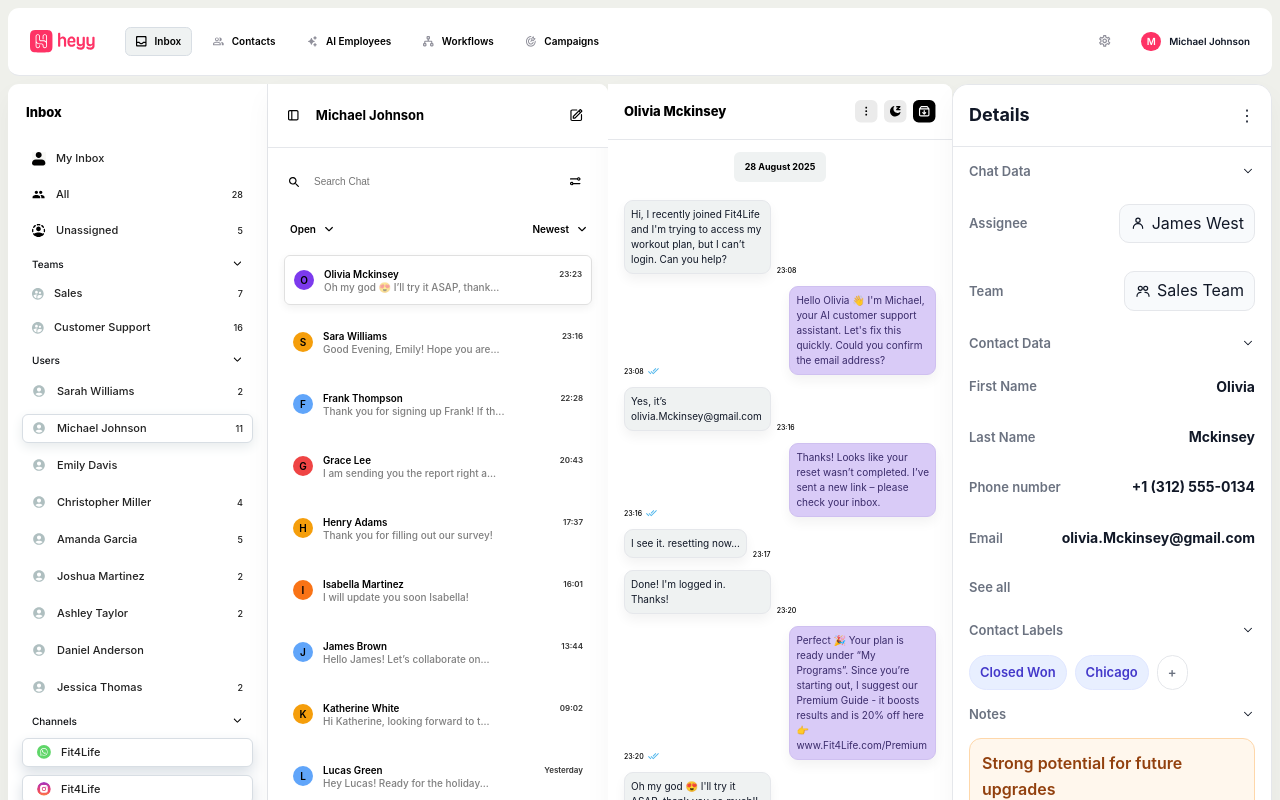
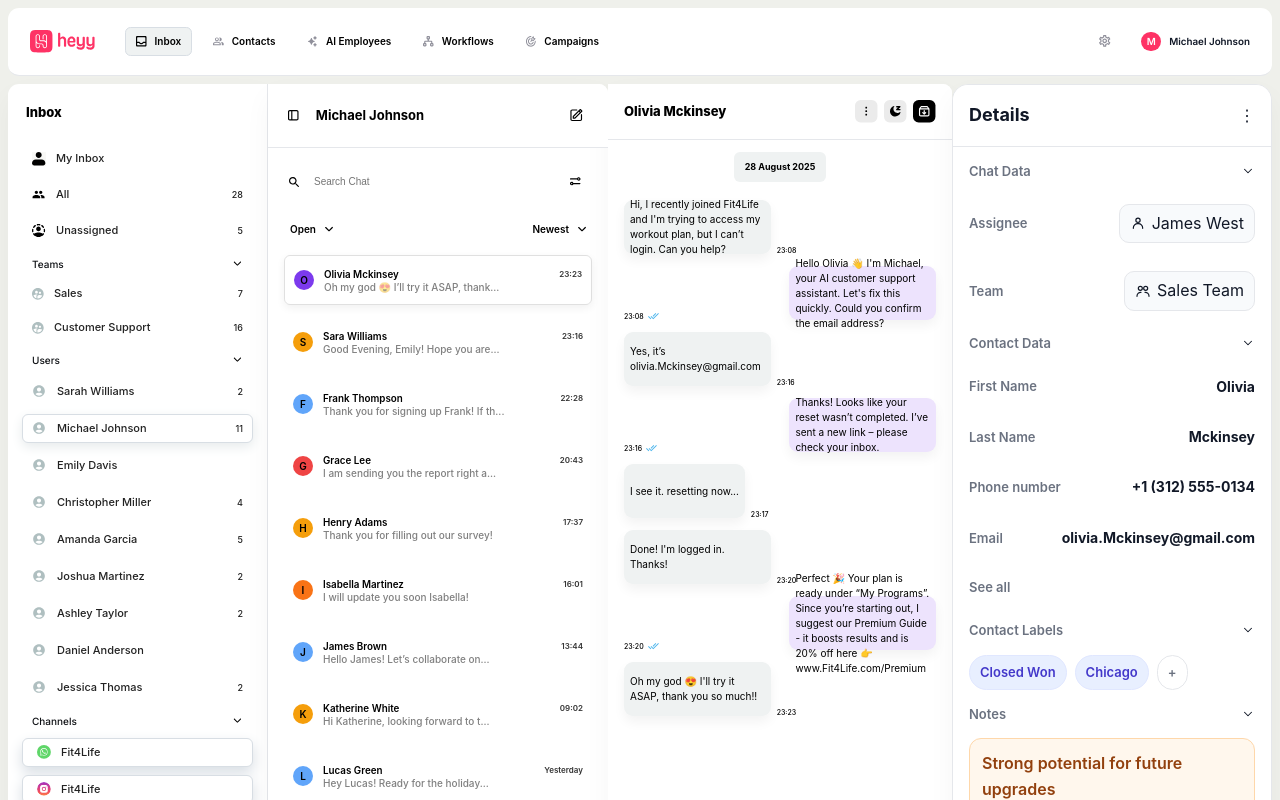
Before and after one commit to VeraIkhalo/Frontend-test, a React (Vite) app: page / in a window 1280 px wide. Shown: the top 800 px of the page. Built offline with nearby package versions, Linux system fonts and the light colour scheme.

Commit message:
Enhance MessageBubble styling in ChatWindow component: unified background color for outgoing and system messages, set text color to black, and added height and flexbox layout for improved alignment.

```diff
--- a/src/components/ChatWindow.tsx
+++ b/src/components/ChatWindow.tsx
@@ -169,15 +169,14 @@ const MessageBubble = styled.div<{ $variant: 'incoming' | 'outgoing' | 'system'
   line-height: 1.5;
   position: relative;
   background: ${({ $variant }) =>
-    $variant === 'outgoing' ? '#d9cbf7' : $variant === 'system' ? '#EDE3FD' : '#EFF2F2'};
-  border: 1px solid
-    ${({ $variant }) =>
-    $variant === 'outgoing' ? '#cfc0f0' : $variant === 'system' ? '#e5e7eb' : '#e5e7eb'};
-  color: ${({ $variant }) =>
-    $variant === 'outgoing' ? '#3a2b6b' : $variant === 'system' ? '#6b7280' : '#111827'};
+    $variant === 'outgoing' ? '#EDE3FD' : $variant === 'system' ? '#EDE3FD' : '#EFF2F2'};
+  color: #000000;
   margin-left: ${({ $variant }) => ($variant === 'outgoing' ? 'auto' : '0')};
   align-self: ${({ $variant }) => ($variant === 'system' ? 'center' : 'flex-start')};
   box-shadow: 0px 6px 12px rgba(0, 0, 0, 0.05);
+  height:54px;
+  display:flex;
+  align-items: center;
 `
 
 const MessageMeta = styled.span<{ $variant: 'incoming' | 'outgoing' | 'system' }>`
```
